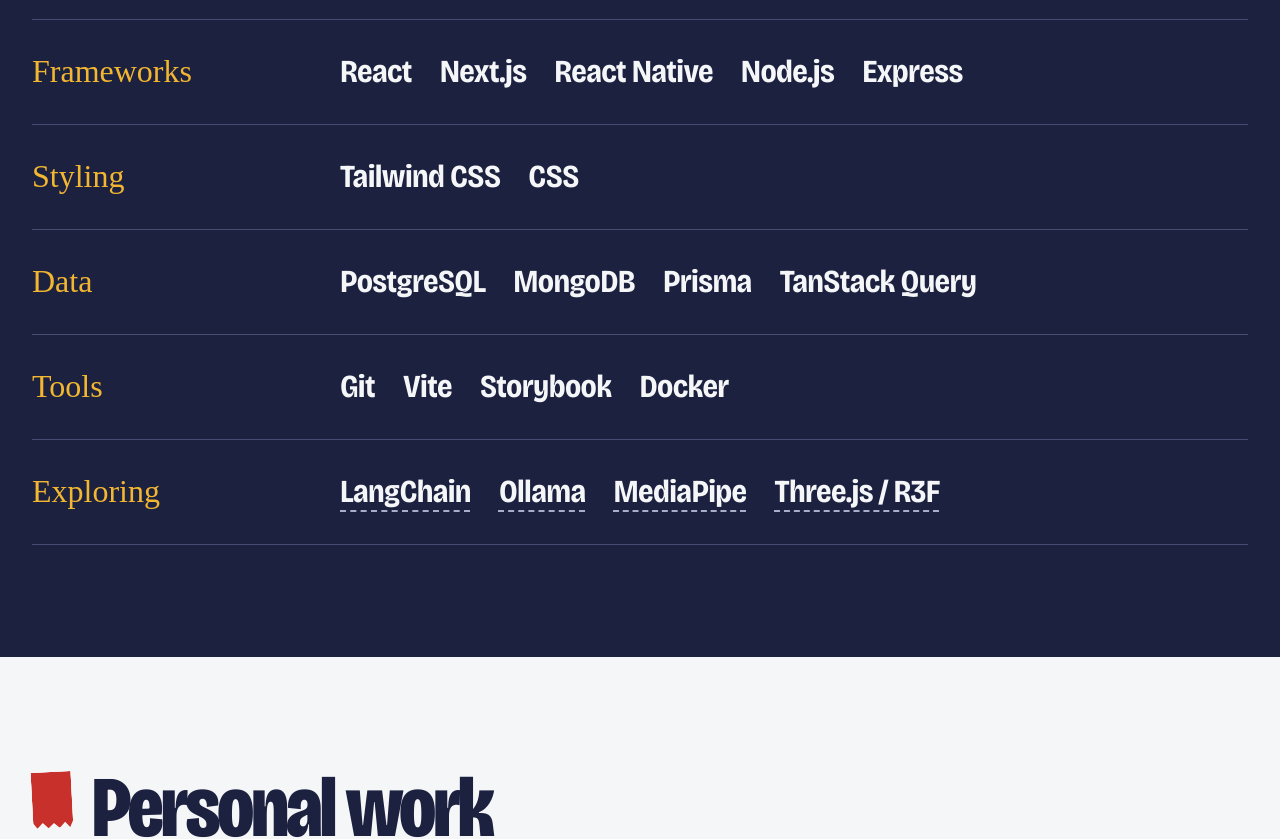
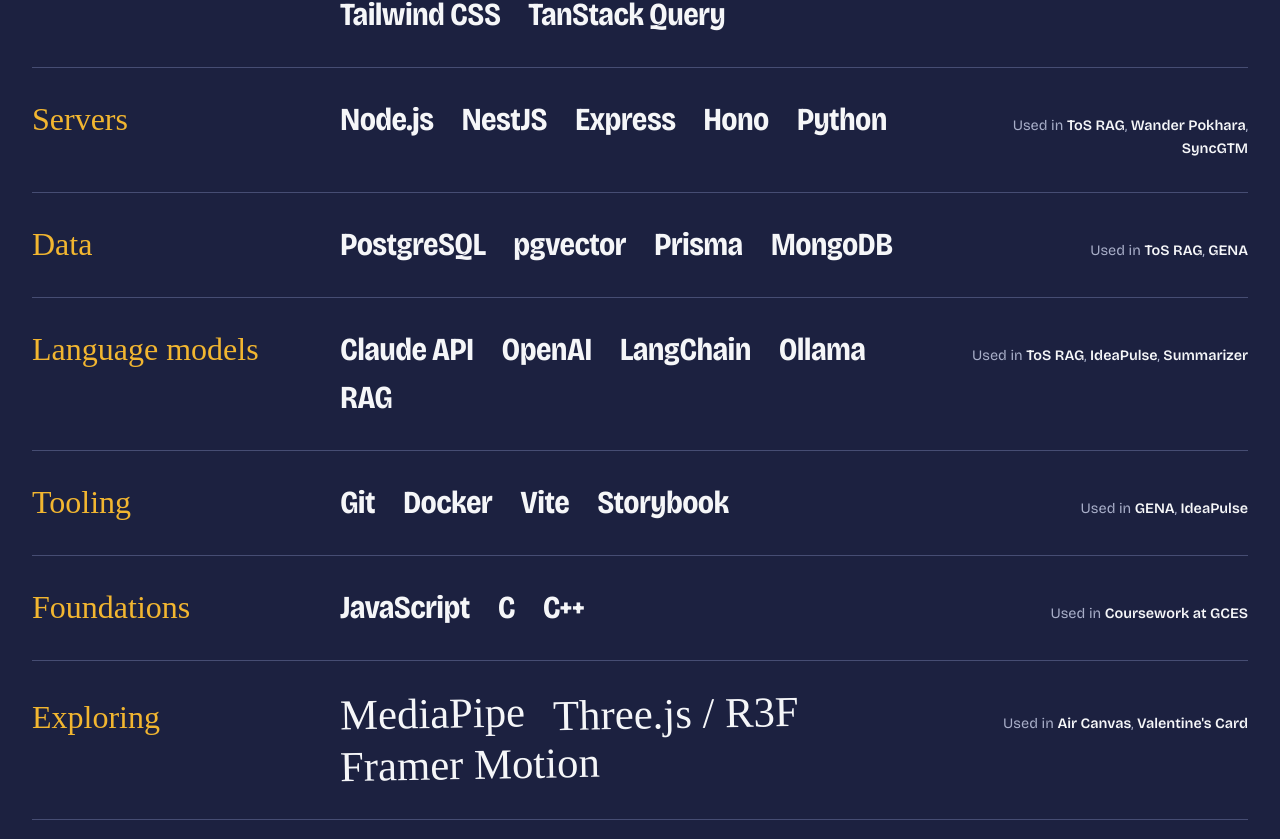
Before and after one commit to llaxmi/llaxmi, a React (Vite) app: page / in a window 1280 px wide. Shown: the part 2035-2874 px from the top of the page. Built offline with nearby package versions, Linux system fonts and the light colour scheme; no server answers.

Commit message:
feat: enhance SkillIndex and data structure with learning status and usage tracking

```diff
--- a/src/components/SkillIndex.tsx
+++ b/src/components/SkillIndex.tsx
@@ -1,33 +1,43 @@
 import { skillGroups } from "../constants/data";
 
-// Still-learning tools get a dashed underline so they read as in progress.
-const LEARNING = "Exploring";
-
+// Confident tools are set in bold display type; still-learning tools are
+// handwritten, like notes in pencil that haven't been inked yet.
 const SkillIndex = () => (
   <dl className="border-t border-rule">
     {skillGroups.map((group) => (
       <div
         key={group.label}
-        className="grid grid-cols-4 items-baseline gap-x-4 gap-y-2 border-b border-rule py-6 md:grid-cols-12 md:py-8"
+        className="grid grid-cols-4 items-baseline gap-x-4 gap-y-3 border-b border-rule py-6 md:grid-cols-12 md:py-8"
       >
         <dt className="col-span-4 font-hand text-step-2 leading-none text-accent-text md:col-span-3">
           {group.label}
         </dt>
-        <dd className="col-span-4 md:col-span-9">
+
+        <dd className="col-span-4 md:col-span-6">
           <ul className="flex flex-wrap gap-x-7 gap-y-2">
             {group.items.map((item) => (
               <li
                 key={item}
-                className={`font-display text-step-2 font-bold leading-tight tracking-[-0.02em] text-body [font-stretch:85%] ${
-                  group.label === LEARNING
-                    ? "underline decoration-muted decoration-dashed decoration-2 underline-offset-[0.25em]"
-                    : ""
-                }`}
+                className={
+                  group.learning
+                    ? "-rotate-1 font-hand text-step-3 leading-none text-body"
+                    : "font-display text-step-2 font-bold leading-tight tracking-[-0.02em] text-body [font-stretch:85%]"
+                }
               >
                 {item}
               </li>
             ))}
           </ul>
+        </dd>
+
+        <dd className="col-span-4 text-step--1 text-muted md:col-span-3 md:text-right">
+          Used in{" "}
+          {group.usedIn.map((name, i) => (
+            <span key={name}>
+              {i > 0 && ", "}
+              <span className="font-semibold text-body">{name}</span>
+            </span>
+          ))}
         </dd>
       </div>
     ))}
--- a/src/constants/data.ts
+++ b/src/constants/data.ts
@@ -38,6 +38,10 @@
 export interface SkillGroup {
   label: string;
   items: string[];
+  // Projects where the group was put to work, shown as evidence beside it.
+  usedIn: string[];
+  // Still being learned: set in handwriting rather than bold display type.
+  learning?: boolean;
 }
 
 export interface Achievement {
@@ -125,12 +129,42 @@
 ];
 
 export const skillGroups: SkillGroup[] = [
-  { label: "Languages", items: ["TypeScript", "JavaScript", "C", "C++"] },
-  { label: "Frameworks", items: ["React", "Next.js", "React Native", "Node.js", "Express"] },
-  { label: "Styling", items: ["Tailwind CSS", "CSS"] },
-  { label: "Data", items: ["PostgreSQL", "MongoDB", "Prisma", "TanStack Query"] },
-  { label: "Tools", items: ["Git", "Vite", "Storybook", "Docker"] },
-  { label: "Exploring", items: ["LangChain", "Ollama", "MediaPipe", "Three.js / R3F"] },
+  {
+    label: "Interfaces",
+    items: ["TypeScript", "React", "Next.js", "React Native", "Tailwind CSS", "TanStack Query"],
+    usedIn: ["GENA", "Summarizer", "BMI"],
+  },
+  {
+    label: "Servers",
+    items: ["Node.js", "NestJS", "Express", "Hono", "Python"],
+    usedIn: ["ToS RAG", "Wander Pokhara", "SyncGTM"],
+  },
+  {
+    label: "Data",
+    items: ["PostgreSQL", "pgvector", "Prisma", "MongoDB"],
+    usedIn: ["ToS RAG", "GENA"],
+  },
+  {
+    label: "Language models",
+    items: ["Claude API", "OpenAI", "LangChain", "Ollama", "RAG"],
+    usedIn: ["ToS RAG", "IdeaPulse", "Summarizer"],
+  },
+  {
+    label: "Tooling",
+    items: ["Git", "Docker", "Vite", "Storybook"],
+    usedIn: ["GENA", "IdeaPulse"],
+  },
+  {
+    label: "Foundations",
+    items: ["JavaScript", "C", "C++"],
+    usedIn: ["Coursework at GCES"],
+  },
+  {
+    label: "Exploring",
+    items: ["MediaPipe", "Three.js / R3F", "Framer Motion"],
+    usedIn: ["Air Canvas", "Valentine's Card"],
+    learning: true,
+  },
 ];
 
 export const funProjects: Project[] = [
```
